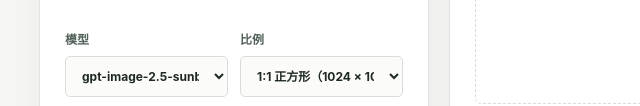
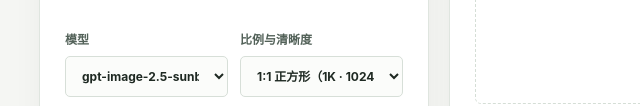
Before and after one commit to austin0056/image-prompt-studio, a website: page index.html in a window 1280 px wide. Shown: the part 694-800 px from the top of the page, 39-679 px from the left. Drawn offline with Linux system fonts and the light colour scheme.

Commit message:
Add 2K and 4K image size options

```diff
--- a/index.html
+++ b/index.html
@@ -6,7 +6,7 @@
 <label>生图 API Key <input id="imageKey" type="password" placeholder="已配置，可留空" autocomplete="off"></label>
 <label>原始提示词 <textarea id="prompt" rows="5" placeholder="例如：一只戴宇航员头盔的橘猫贴纸"></textarea></label>
 <label class="upload">参考图 <input id="reference" type="file" accept="image/png,image/jpeg,image/webp"><span id="fileName">未选择文件</span></label>
-<div class="row"><label>模型<select id="model"><option value="gpt-image-2.5-sunburst">gpt-image-2.5-sunburst</option></select></label><label>比例<select id="size"><option value="1024x1024">1:1 正方形（1024 × 1024）</option><option value="1536x1024">3:2 横向（1536 × 1024）</option><option value="1024x1536">2:3 纵向（1024 × 1536）</option></select></label></div>
+<div class="row"><label>模型<select id="model"><option value="gpt-image-2.5-sunburst">gpt-image-2.5-sunburst</option></select></label><label>比例与清晰度<select id="size"><option value="1024x1024">1:1 正方形（1K · 1024 × 1024）</option><option value="1536x1024">3:2 横向（1K · 1536 × 1024）</option><option value="1024x1536">2:3 纵向（1K · 1024 × 1536）</option><option value="2048x2048">1:1 正方形（2K · 2048 × 2048）</option><option value="4096x4096">1:1 正方形（4K · 4096 × 4096）</option></select></label></div>
 <div class="actions"><button id="refine" class="secondary">✦ 润色提示词</button><button id="generate" class="primary">生成图片 <span>→</span></button></div><p id="message" class="message"></p></aside>
 <section class="panel result"><div class="step"><span>02</span><div><h2>生成结果</h2><p id="resultMeta">等待你的提示词</p></div></div><div id="empty" class="empty"><div class="emptyIcon">✧</div><h3>图片会出现在这里</h3><p>先润色提示词，或直接生成。</p></div><div id="output" class="output hidden"><img id="resultImage" alt="生成结果"><div class="resultBar"><span id="usedPrompt"></span><a id="download" class="download" download="generated-image.jpg">下载图片 ↓</a></div></div></section></section>
 <footer>API 请求通过本机代理发送，密钥不会写入文件。</footer></main><script src="/app.js"></script></body></html>
```
